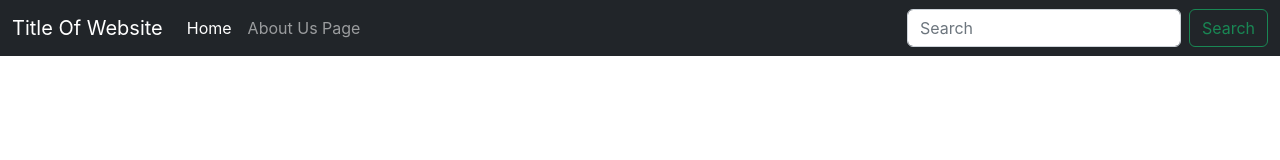
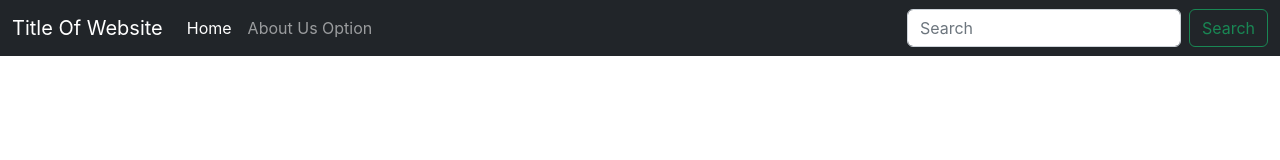
Before and after one commit to singhkunal01/React.Js-Learning, a React (Create React App) app: page / in a window 1280 px wide. Shown: the top 160 px of the page. Built offline with nearby package versions, Linux system fonts and the light colour scheme.

Commit message:
Default Proptypes(Same)

```diff
--- a/src/components/Navbar.js
+++ b/src/components/Navbar.js
@@ -60,5 +60,5 @@ Navbar.proptype = {
 
 Navbar.defaultProps = {
   dynamicTitle: "Title Of Website",
-  aboutText: "About Us Page",
+  aboutText: "About Us Option",
 };
```
